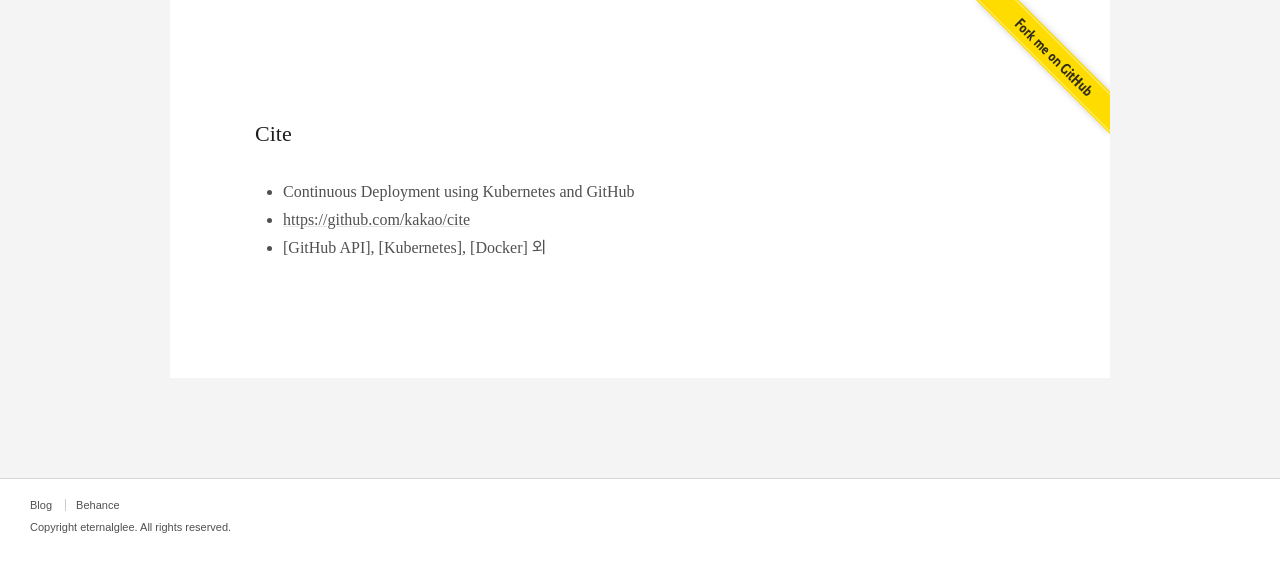
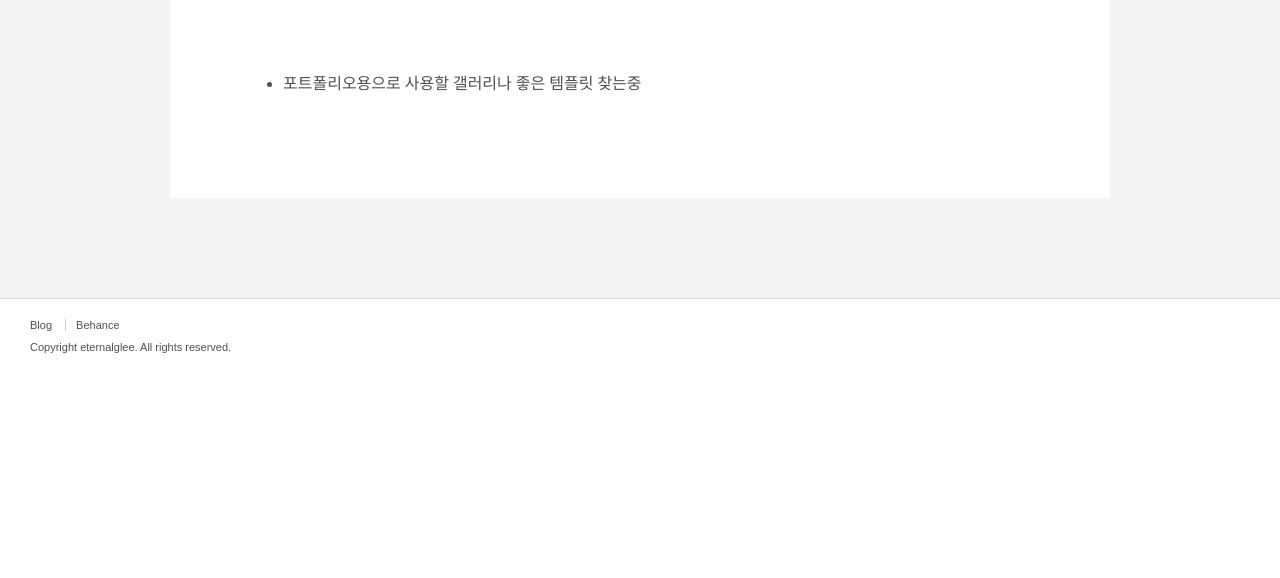
Before and after one commit to eternalglee/eternalglee.github.io, a Jekyll site: the page built from portfolio.md, in a window 1280 px wide. Shown: the part 521-1099 px from the top of the page. Built offline with Jekyll 4.4.1, drawn with Linux system fonts in a browser that asks for light colours; some web fonts are replaced; after the commit the page ends 919 px from its top, so only the background shows below that.

Commit message:
사용하지 않은 md파일 정리

```diff
--- a/portfolio.md
+++ b/portfolio.md
@@ -5,12 +5,7 @@ image: /files/covers/portfolio.png
 permalink: /portfolio/
 sitemap: yes
 excerpt: 포트폴리오를 업로드 해봅시다.
-tags: [opensource,s2graph,mrte,hbase-tools,hbase-region-inspector,adt,daum-editor]
+tags: [portfolio]
 ---
-<a id="forkme" href="https://github.com/kakao"></a>
 
-## Cite
-
-* Continuous Deployment using Kubernetes and GitHub
-* [https://github.com/kakao/cite](https://github.com/kakao/cite)
-* [GitHub API], [Kubernetes], [Docker] 외
+* 포트폴리오용으로 사용할 갤러리나 좋은 템플릿 찾는중
```
Also changed, not shown: _tags/docker.md (deleted, +0 -4 lines), _tags/functional-programming.md (deleted, +0 -4 lines), _tags/rxjs.md (deleted, +0 -4 lines), _tags/s2graph.md (deleted, +0 -4 lines), _tags/web-cache.md (deleted, +0 -4 lines).
